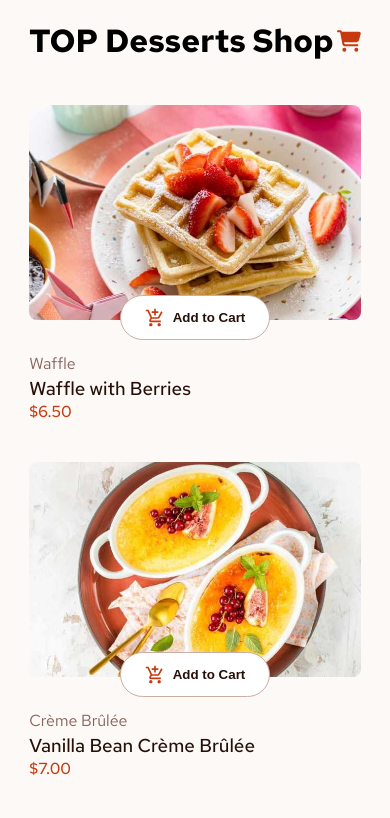
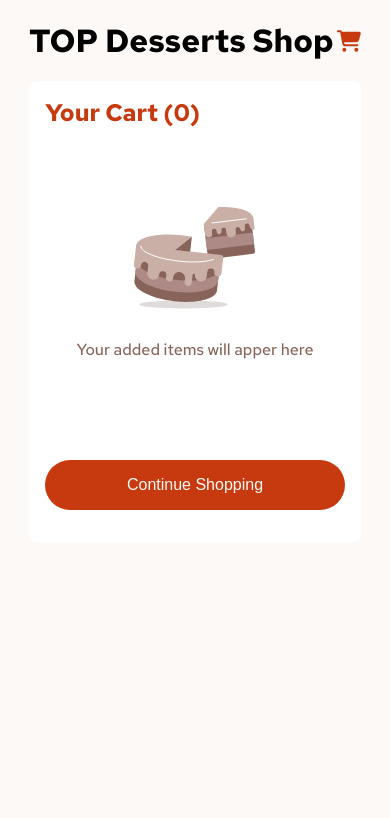
Before and after one commit to maximkwski/react-shopping-cart, a React (Vite) app: page /cart in a window 390 px wide. Shown: the top 818 px of the page. Built offline with nearby package versions, Linux system fonts and the light colour scheme.

Commit message:
add router for mobile screen size

```diff
--- a/package.json
+++ b/package.json
@@ -13,6 +13,7 @@
     "react": "^18.3.1",
     "react-dom": "^18.3.1",
     "react-icons": "^5.3.0",
+    "react-router-dom": "^6.27.0",
     "styled-components": "^6.1.13"
   },
   "devDependencies": {
--- a/src/App.jsx
+++ b/src/App.jsx
@@ -1,4 +1,5 @@
 import { ThemeProvider } from "styled-components"
+import { BrowserRouter as Router, Route, Routes } from 'react-router-dom';
 import { Container } from './components/styles/Container.styled'
 import { StyledMain } from './components/styles/Main.styled'
 import GlobalStyles from './components/styles/Global.styled'
@@ -8,8 +9,10 @@ import Card from './components/Card'
 import data from '../data.json'
 import { CartProvider } from './CartContext';
 import { StyledCardList } from './components/styles/CardList.styled'
+import { useState, useEffect } from "react";
 
 function App() {
+  const [isMobile, setIsMobile] = useState(window.innerWidth < 768);
 
   const theme = {
     colors: {
@@ -21,21 +24,50 @@ function App() {
     desktop: '1024px'
   }
 
+  useEffect(() => {
+    const handleResize = () => setIsMobile(window.innerWidth <= 768);
+    window.addEventListener('resize', handleResize);
+    return () => window.removeEventListener('resize', handleResize);
+  }, []);
+
   return (
     <ThemeProvider theme={theme}>
       <CartProvider>
         <GlobalStyles />
+        <Router>
           <Header />
           <Container>
+          {isMobile ? (
+              <Routes>
+                {/* Home page for mobile */}
+                <Route
+                  path="/"
+                  element={
                     <StyledMain>
-            <StyledCardList >
+                      <StyledCardList>
                         {data.map((item, index) => (
-                  <Card key={index} item={item}/>
+                          <Card key={index} item={item} />
+                        ))}
+                      </StyledCardList>
+                    </StyledMain>
+                  }
+                />
+                {/* Separate Cart Page for mobile */}
+                <Route path="/cart" element={<Cart />} />
+              </Routes>
+            ) : (
+              // For desktop/tablet, render card list and cart on the same page
+              <StyledMain>
+                <StyledCardList>
+                  {data.map((item, index) => (
+                    <Card key={index} item={item} />
                   ))}
                 </StyledCardList>
                 <Cart />
               </StyledMain>
+            )}
           </Container>
+        </Router>
       </CartProvider>
     </ThemeProvider>
   )
--- a/src/components/Cart.jsx
+++ b/src/components/Cart.jsx
@@ -1,11 +1,11 @@
 import { useState } from "react";
+import { useCart } from "../CartContext";
 import { WiSmoke } from "react-icons/wi";
 import { Container } from './styles/Container.styled'
-import { StyledCart, StyledEmptyCart, StyledCarbonInfo, StyledFullCart } from './styles/Cart.styled'
+import ConfirmationModal from "./ConfirmationModal";
 import CartItem from './CartItem'
 import CheckoutButton from "./CheckoutButton";
-import ConfirmationModal from "./ConfirmationModal";
-import { useCart } from "../CartContext";
+import { StyledCart, StyledEmptyCart, StyledCarbonInfo, StyledFullCart, ContinueShoppingButton } from './styles/Cart.styled'
 
 
 export default function Cart() {
@@ -30,10 +30,13 @@ export default function Cart() {
                 <h2>Your Cart {`(${totalItems})`}</h2>
 
                 {cartItems.length === 0 ? (
-                    <StyledEmptyCart>
-                        <img src="./assets/images/illustration-empty-cart.svg" alt="empty cart" />
-                        <p>Your added items will apper here</p>
-                    </StyledEmptyCart>
+                    <>
+                        <StyledEmptyCart>
+                            <img src="./assets/images/illustration-empty-cart.svg" alt="empty cart" />
+                            <p>Your added items will apper here</p>
+                        </StyledEmptyCart>
+                        <ContinueShoppingButton to="/">Continue Shopping</ContinueShoppingButton>
+                    </>
                 ) : (
                     <StyledFullCart>
                         <ul>
--- a/src/components/Header.jsx
+++ b/src/components/Header.jsx
@@ -3,6 +3,7 @@ import { FaCartShopping } from 'react-icons/fa6'
 import { Container } from './styles/Container.styled'
 import { Flex } from './styles/Flex.styled'
 import { StyledHeader } from './styles/Header.styled'
+import { Link } from 'react-router-dom'
 
 export default function Header() {
   return (
@@ -10,7 +11,7 @@ export default function Header() {
         <Container>
             <Flex style={{ justifyContent: 'space-between'}}>
                 <h1>TOP Desserts Shop</h1>
-                <a href=""><FaCartShopping size={24} style={{ color: 'hsl(14, 86%, 42%)' }} /></a>
+                <Link to='/cart'><FaCartShopping size={24} style={{ color: 'hsl(14, 86%, 42%)' }} /></Link>
             </Flex>
         </Container>
     </StyledHeader>
--- a/src/components/styles/Cart.styled.jsx
+++ b/src/components/styles/Cart.styled.jsx
@@ -1,4 +1,5 @@
 import styled from "styled-components";
+import { StyledCheckoutButton } from "./CheckoutButton.styled";
 
 export const StyledCart = styled.div`
     background-color: white;
@@ -6,6 +7,9 @@ export const StyledCart = styled.div`
     padding: 1em;
     margin-bottom: 1.5em;
     height: fit-content;
+
+
+
     h2 {
         color: hsl(14, 86%, 42%);
     }
@@ -32,6 +36,24 @@ export const StyledEmptyCart = styled.div`
     height: 300px;
 
 `
+
+export const ContinueShoppingButton = styled(StyledCheckoutButton)`
+  /* display: inline-block;
+  margin-top: 20px;
+  padding: 10px 20px;
+  background-color: ${(props) => props.theme.colors.body};
+  color: #fff;
+  text-decoration: none;
+  border: none;
+  border-radius: 5px;
+  font-size: 1rem;
+  cursor: pointer;
+  transition: background-color 0.3s;
+
+  &:hover {
+    background-color: ${(props) => props.theme.colors.footer};
+  } */
+`;
 
 export const StyledCarbonInfo = styled.div`
     display: flex;
```
Also changed, not shown: 1 other file (tests, documents, lock files or other folders). Lines whose indentation alone changed are shown as unchanged.
